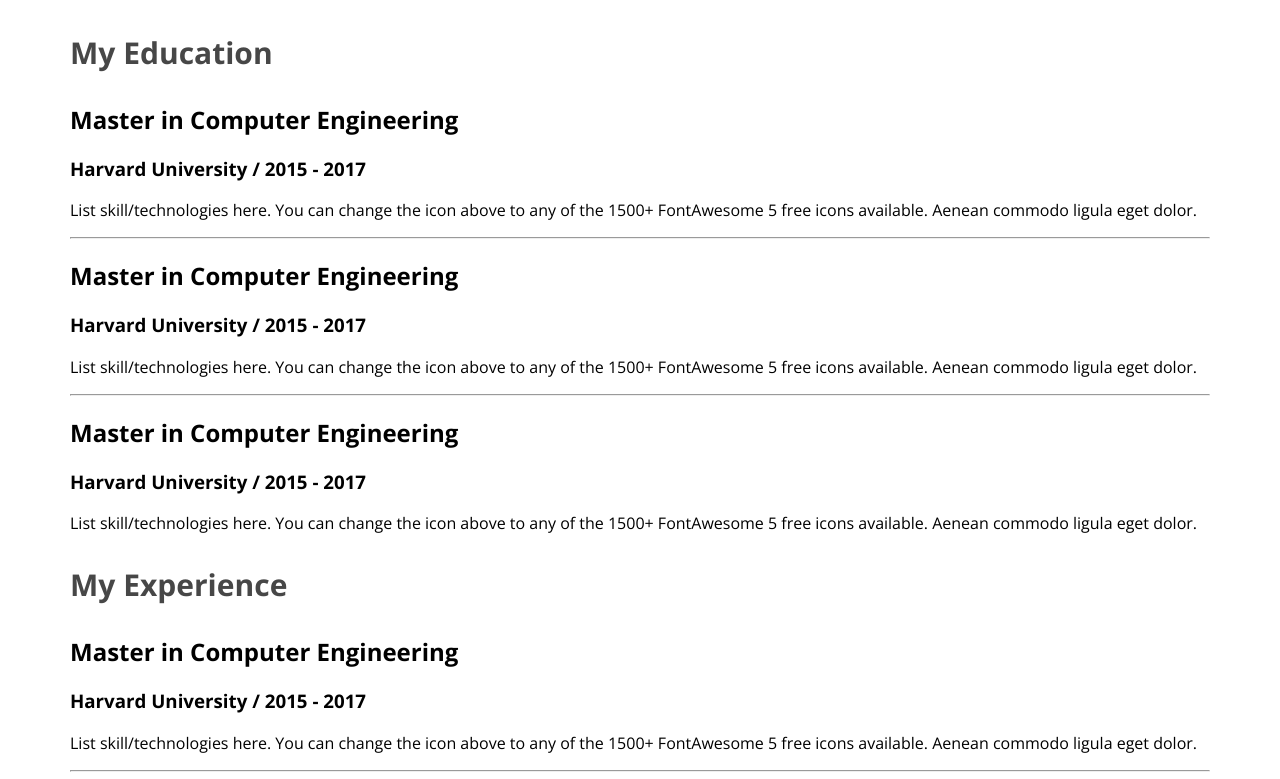
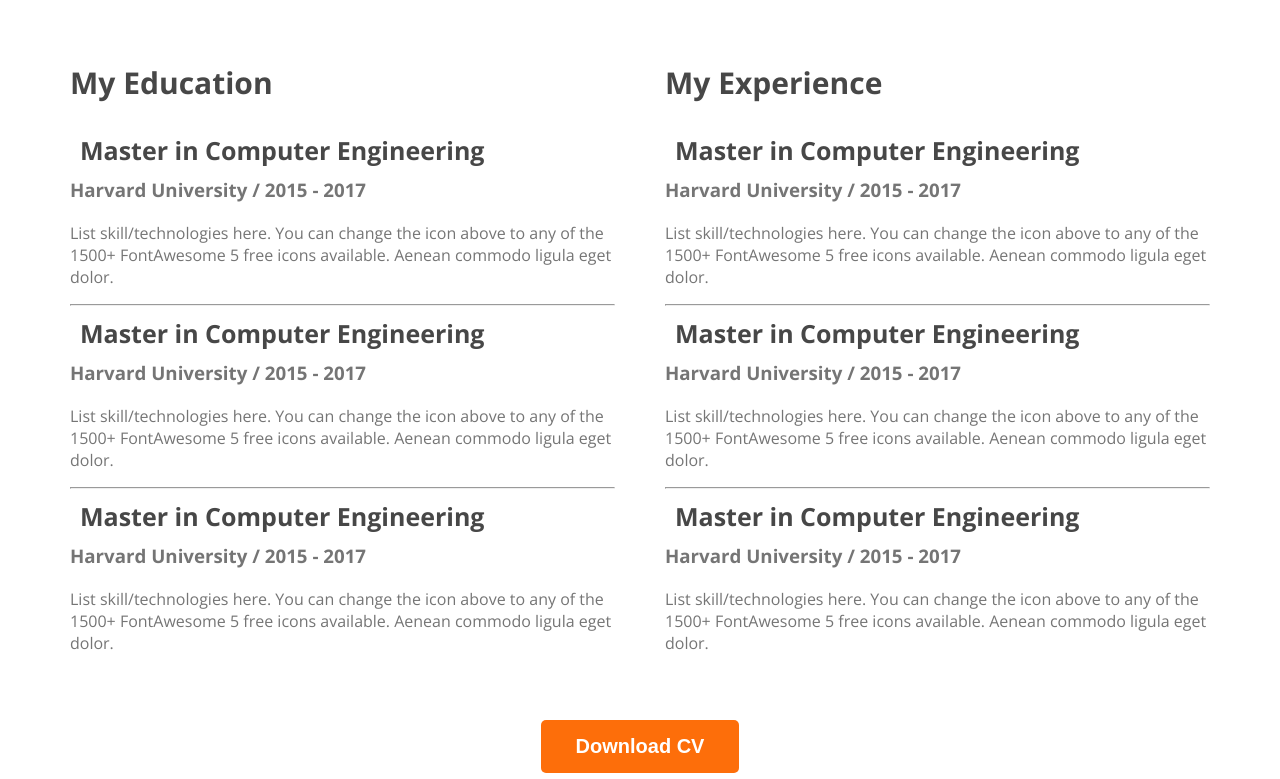
Before and after one commit to imdola/webdeveloper-portfolio, a plain HTML site: page index.html in a window 1280 px wide. Shown: the part 2321-3100 px from the top of the page. Drawn offline with nearby package versions, Linux system fonts and the light colour scheme.

Commit message:
finished the resume part

```diff
--- a/index.html
+++ b/index.html
@@ -150,7 +150,9 @@
 
         </div>
 
-
+        <div class="download-cv">
+            <button class="btn-primary">Download CV</button>
+        </div>
 </section>
    </main>
   <footer>
--- a/styles/portfolio.css
+++ b/styles/portfolio.css
@@ -157,3 +157,30 @@ main section{
     font-size: 30px;
     font-weight: 700;
 }
+
+.resume-container{
+    display: flex;
+    gap: 50px;
+}
+.resume-item-title{
+    color: #474747;
+    font-size: 25px;
+    font-weight: 700;
+    margin: 10px;
+
+}
+.resume-item-institute{
+    margin-bottom: 20px;
+    margin-top: 0;
+}
+
+.resume-item-institute, .resume-item-description{
+    color: #757575;
+}
+.resume-container-hr{
+    margin: 30px;
+}
+.download-cv{
+    text-align: center;
+    margin-top: 50px;
+}
```
